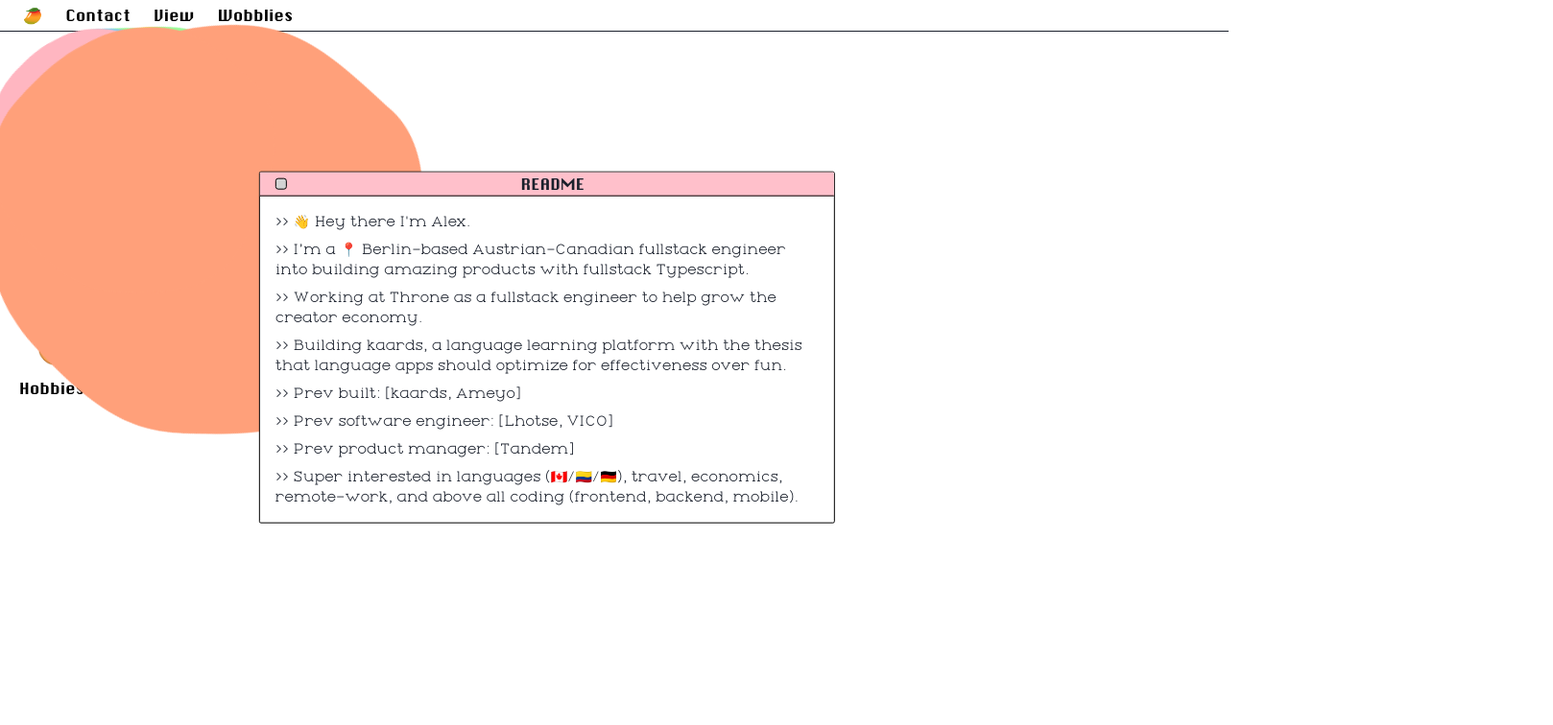
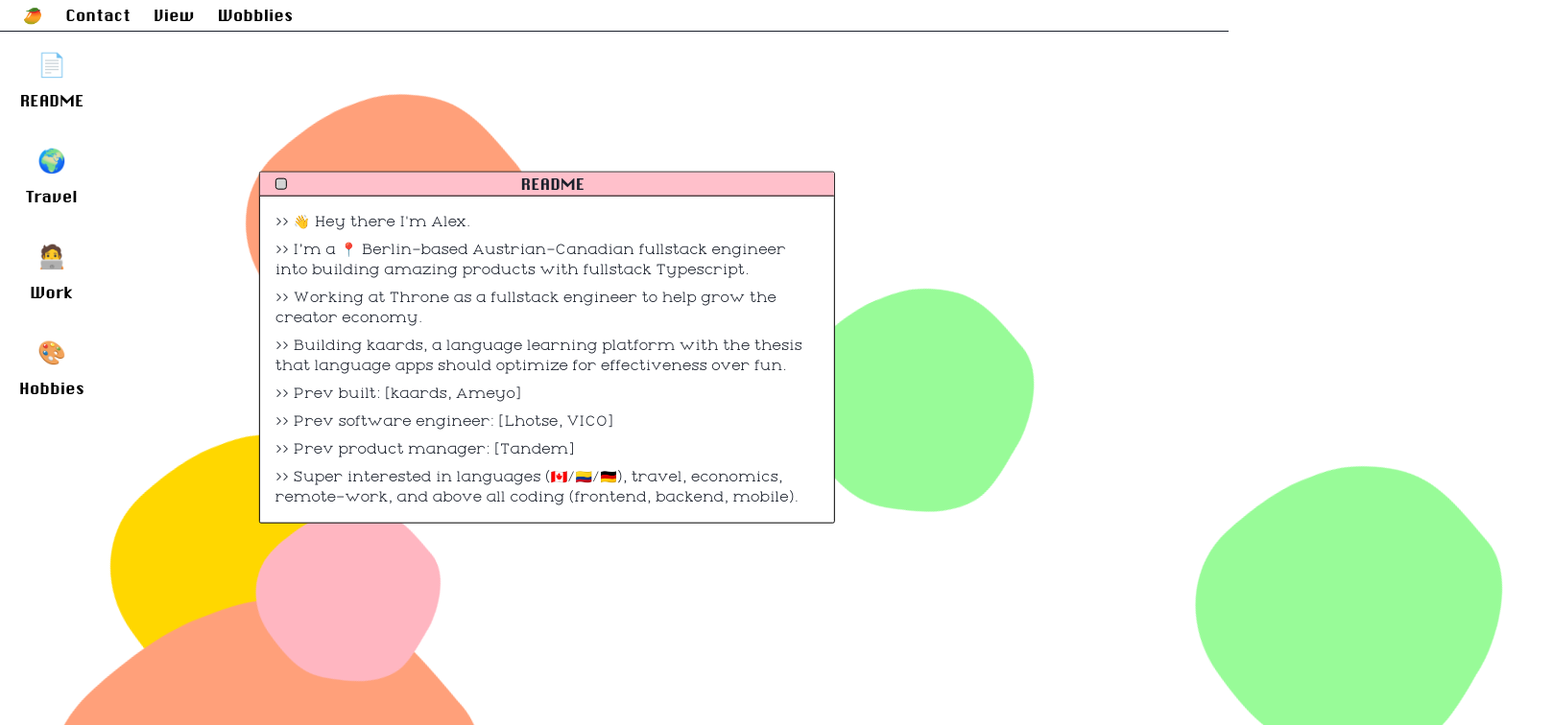
Before and after one commit to AlexCyphus/alexcyphus, a Next.js app: page / in a window 1280 px wide. Shown: the top 756 px of the page at 96% size, 1618 px wide, since content can reach past the window. Built offline with nearby package versions, Linux system fonts and the light colour scheme.

Commit message:
Update Wobblie.tsx

```diff
--- a/app/_components/Wobblies/Wobblie.tsx
+++ b/app/_components/Wobblies/Wobblie.tsx
@@ -2,8 +2,8 @@
 
 import { Box } from "@chakra-ui/react";
 import Draggable from "react-draggable";
+import useWobblies from "./utils/useWobblies";
 import { getWobblieHtml } from "./utils/wobblieUtils";
-import useWobblies from "./utils/useWobblies";
 
 export interface IWobblie {
   color: string;
@@ -14,13 +14,13 @@
 const Wobblie: React.FC<IWobblie> = ({ color, id, height }) => {
   const { changeWobblieColor } = useWobblies();
 
-  const defaultPosition = { x: 0, y: 0 };
-  // typeof window === "undefined"
-  // ?
-  // : {
-  //     x: Math.floor(Math.random() * window.innerWidth),
-  //     y: Math.floor(Math.random() * window.innerHeight),
-  //   };
+  const defaultPosition =
+    typeof window === "undefined"
+      ? { x: 0, y: 0 }
+      : {
+          x: Math.floor(Math.random() * window.innerWidth),
+          y: Math.floor(Math.random() * window.innerHeight),
+        };
 
   return (
     <Draggable
```
